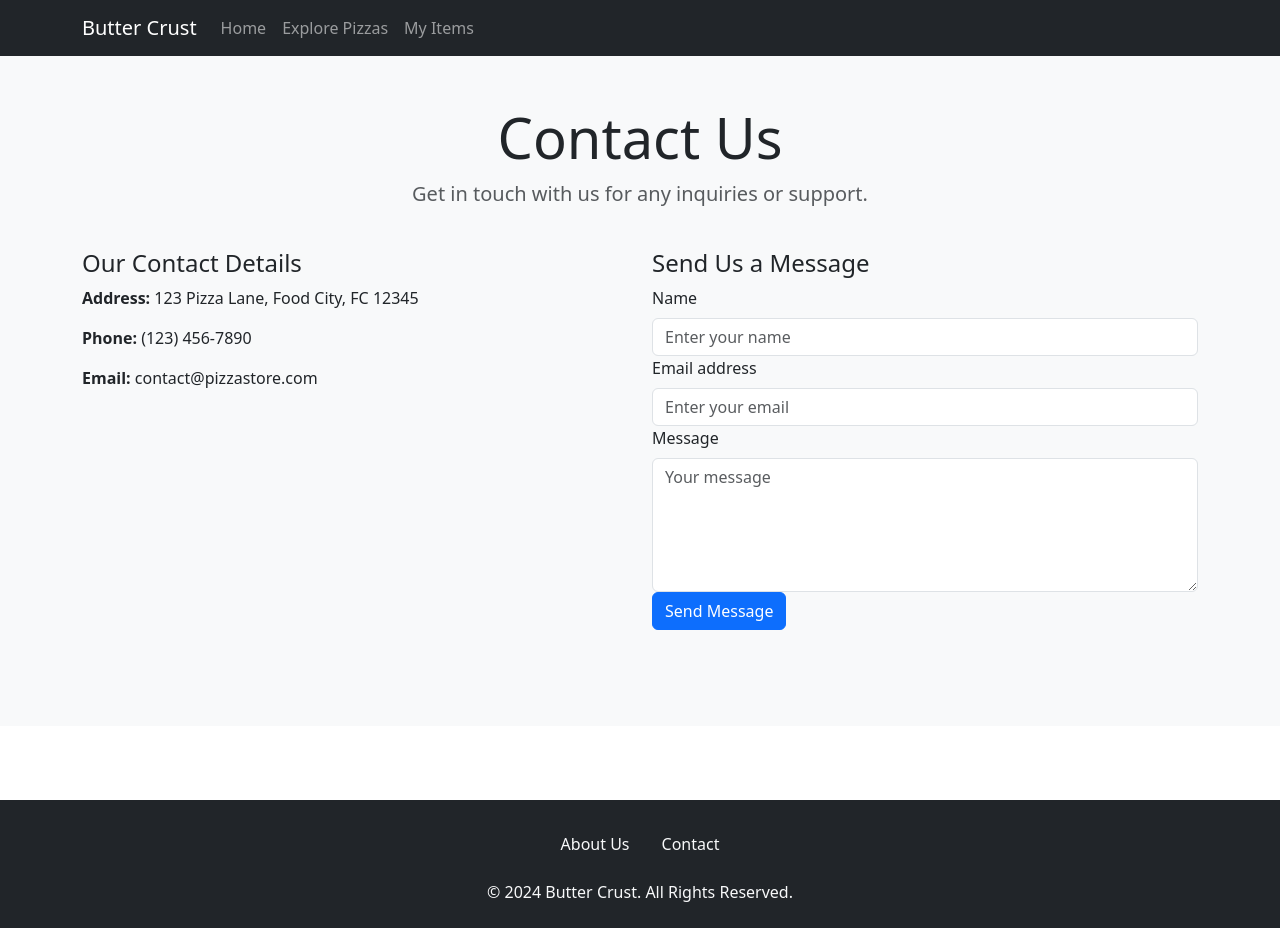
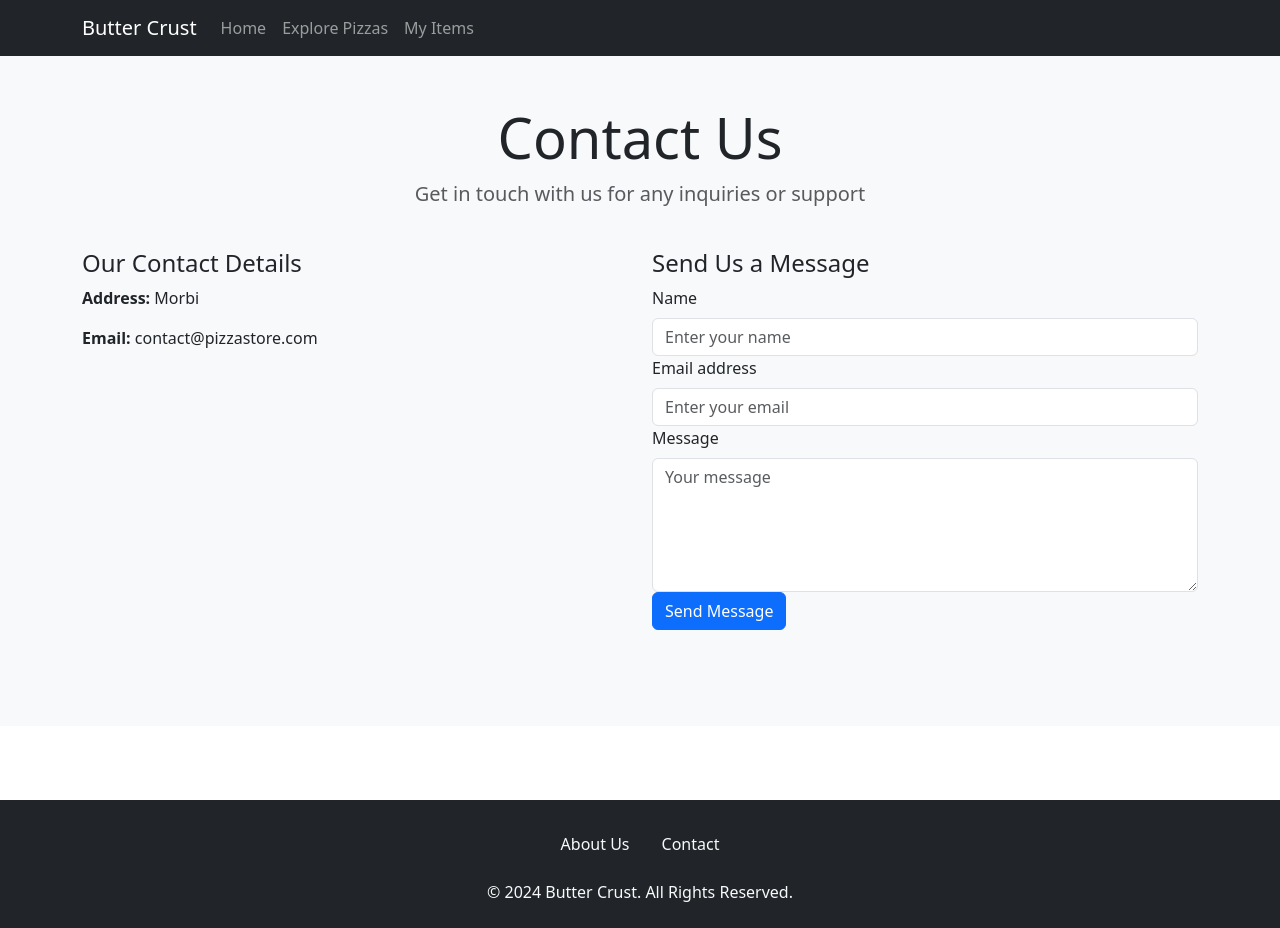
Before and after one commit to Meet-301/pizzastore, a React (Create React App) app: page /contact in a window 1280 px wide. Built offline with nearby package versions, Linux system fonts and the light colour scheme.

Commit message:
Aug 11, 2024, 9:12 AM

```diff
--- a/src/components/Contact.js
+++ b/src/components/Contact.js
@@ -10,7 +10,7 @@ const Contact = () => {
           <Col md={8} className="text-center mb-4">
             <h1 className="display-4">Contact Us</h1>
             <p className="lead text-muted">
-              Get in touch with us for any inquiries or support.
+              Get in touch with us for any inquiries or support
             </p>
           </Col>
         </Row>
@@ -19,8 +19,7 @@ const Contact = () => {
         <Row className="mb-5">
           <Col md={6} className="mb-4">
             <h2 className="h4">Our Contact Details</h2>
-            <p><strong>Address:</strong> 123 Pizza Lane, Food City, FC 12345</p>
-            <p><strong>Phone:</strong> (123) 456-7890</p>
+            <p><strong>Address:</strong> Morbi</p>
             <p><strong>Email:</strong> contact@pizzastore.com</p>
           </Col>
 
```
